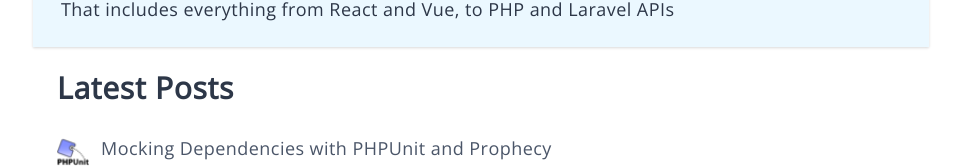
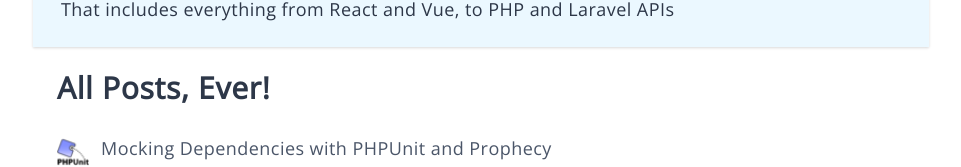
Before and after one commit to bagwaa/richardbagshaw.co.uk, a Gatsby site: page / in a window 1280 px wide. Shown: the part 315-482 px from the top of the page, without its empty margins (159-1120 px from the left). Built offline with nearby package versions, Linux system fonts and the light colour scheme; Gatsby itself is replaced by a stand-in of ours; some packages are replaced by stand-ins of ours.

Commit message:
change title and shrink heading on index

```diff
--- a/src/pages/index.js
+++ b/src/pages/index.js
@@ -37,8 +37,8 @@ class BlogIndex extends React.Component {
             </div>
 
             <div className="w-full p-6">
-              <h3 className="font-os font-extrabold text-3xl md:text-3xl tracking-wide text-gray-800">
-                Latest Posts
+              <h3 className="font-os font-extrabold text-2xl md:text-3xl tracking-wide text-gray-800">
+                All Posts, Ever!
               </h3>
             </div>
 
```
